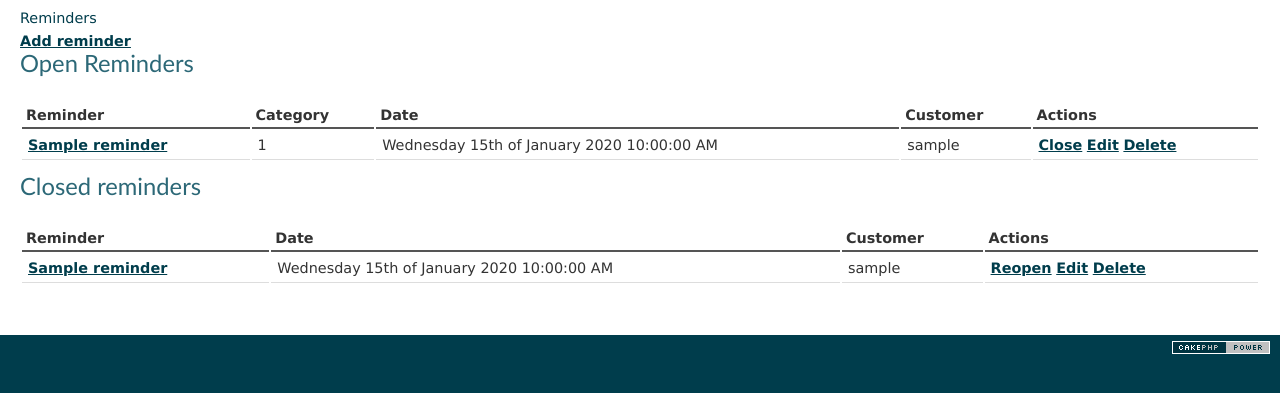
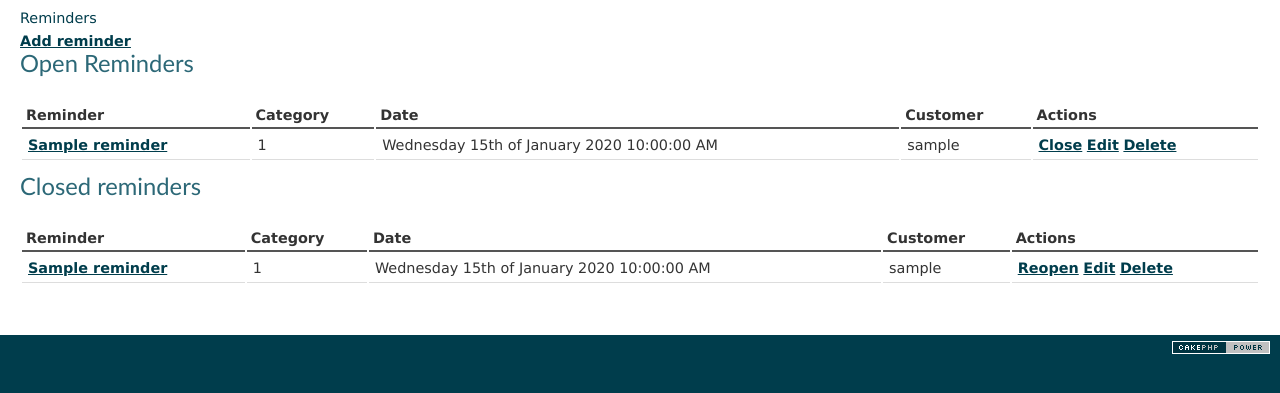
Before and after one commit to augustovictor/reminder, a CakePHP app: the page made by app/View/Reminders/index.ctp in a window 1280 px wide. Shown: the part 63-456 px from the top of the page. Run offline with PHP 8.4 and a stand-in for CakePHP, Linux system fonts and the light colour scheme; the template is opened without the code that fills it: most values are stand-ins (such as "Sample title", 1, 10 or a date in 2020); data that the repository does not hold is empty; some libraries are stand-ins or nearby versions.

Commit message:
Display category id

```diff
--- a/app/Controller/RemindersController.php
+++ b/app/Controller/RemindersController.php
@@ -114,7 +114,6 @@
 			$this->loadModel('Category');
 
 			$this->set('categories', $this->Category->find('list'));
-
 			if (!$id) {
 				throw new NotFoundException(__('Invalid reminder.'));
 			}
--- a/app/View/Reminders/index.ctp
+++ b/app/View/Reminders/index.ctp
@@ -79,7 +79,7 @@
 			<thead>
 				<tr>
 					<th> Reminder </th>
-					<!-- <th> Category </th> -->
+					<th> Category </th>
 					<th> Date </th>
 					<th> Customer </th>
 					<th class="text-right"> Actions </th>
@@ -95,9 +95,9 @@
 						</td>
 
 						<!-- Category -->
-						<!-- <td>
-							<?php echo $reminder['Category']['title']; ?>
-						</td> -->
+						<td>
+							<?php echo $reminder['Reminder']['category_id']; ?>
+						</td>
 
 						<!-- Date -->
 						<td>
```
